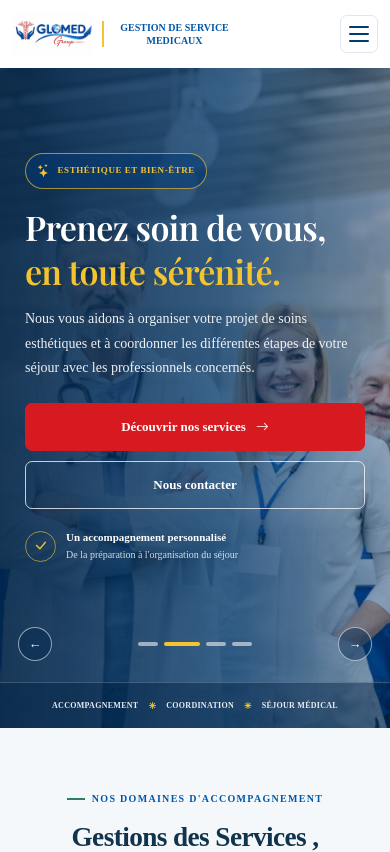
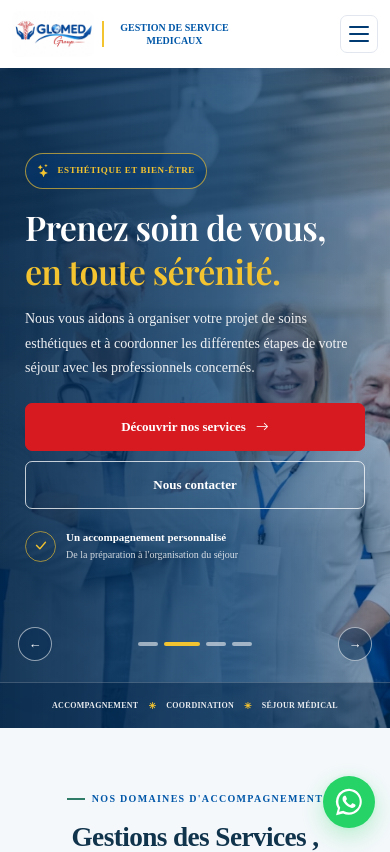
Before and after one commit to Belajouza-foued/glomed-medical, a Next.js app: page / in a window 390 px wide. Shown: the top 852 px of the page. Built offline with nearby package versions, Linux system fonts and the light colour scheme.

Commit message:
fixer boutton whatsapp

```diff
--- /dev/null
+++ b/app/components/WhatsAppButton.jsx
@@ -0,0 +1,39 @@
+
+"use client";
+
+import "./css/WhatsAppButton.css";
+
+export default function WhatsAppButton() {
+  const phoneNumber = "21693767950";
+
+  const message = encodeURIComponent(
+    "Bonjour Glomed Group, je souhaite obtenir des informations concernant un séjour médical en Tunisie."
+  );
+
+  const whatsappUrl = `https://wa.me/${phoneNumber}?text=${message}`;
+
+  return (
+    <a
+      href={whatsappUrl}
+      target="_blank"
+      rel="noopener noreferrer"
+      aria-label="Contacter Glomed Group sur WhatsApp"
+      title="Contacter Glomed Group sur WhatsApp"
+      className="glomed-whatsapp"
+    >
+    <svg
+  xmlns="http://www.w3.org/2000/svg"
+  width="32"
+  height="32"
+  viewBox="0 0 24 24"
+  fill="currentColor"
+  aria-hidden="true"
+>
+  <path d="M12.04 2a9.8 9.8 0 0 0-8.37 14.9L2.3 22l5.23-1.37A9.8 9.8 0 1 0 12.04 2Zm0 17.8a8 8 0 0 1-4.08-1.12l-.29-.17-3.1.81.83-3.02-.19-.31A8 8 0 1 1 12.04 19.8Zm4.39-5.99c-.24-.12-1.42-.7-1.64-.78-.22-.08-.38-.12-.54.12-.16.24-.62.78-.76.94-.14.16-.28.18-.52.06-.24-.12-1.02-.38-1.94-1.2-.72-.64-1.2-1.43-1.34-1.67-.14-.24-.01-.37.1-.49.11-.1.24-.28.36-.42.12-.14.16-.24.24-.4.08-.16.04-.3-.02-.42-.06-.12-.54-1.3-.74-1.78-.2-.47-.4-.4-.54-.41h-.46c-.16 0-.42.06-.64.3-.22.24-.84.82-.84 2s.86 2.32.98 2.48c.12.16 1.69 2.58 4.1 3.62.57.25 1.02.4 1.37.51.58.18 1.1.16 1.51.1.46-.07 1.42-.58 1.62-1.14.2-.56.2-1.04.14-1.14-.06-.1-.22-.16-.46-.28Z" />
+</svg>
+      <span className="glomed-whatsapp-tooltip">
+        Contactez-nous sur WhatsApp
+      </span>
+    </a>
+  );
+}
--- /dev/null
+++ b/app/components/css/WhatsAppButton.css
@@ -0,0 +1,135 @@
+
+/* ========================================
+   WHATSAPP FLOATING BUTTON — GLOMED
+======================================== */
+
+.glomed-whatsapp {
+  position: fixed;
+  right: 24px;
+  bottom: 24px;
+  z-index: 9999;
+
+  display: flex;
+  align-items: center;
+  justify-content: center;
+
+  width: 60px;
+  height: 60px;
+  border-radius: 50%;
+
+  background: #25D366;
+  color: #fff;
+  font-size: 32px;
+  text-decoration: none;
+
+  box-shadow: 0 8px 25px rgba(37, 211, 102, 0.35);
+
+  transition:
+    transform 0.3s ease,
+    background 0.3s ease,
+    box-shadow 0.3s ease;
+
+  animation: glomed-whatsapp-pulse 2.5s infinite;
+}
+
+.glomed-whatsapp:hover {
+  background: #128C7E;
+  color: #fff;
+  transform: translateY(-4px) scale(1.06);
+  box-shadow: 0 12px 30px rgba(18, 140, 126, 0.4);
+  animation: none;
+}
+
+.glomed-whatsapp i {
+  line-height: 1;
+}
+
+/* Tooltip desktop */
+
+.glomed-whatsapp-tooltip {
+  position: absolute;
+  right: 72px;
+  top: 50%;
+  transform: translate(8px, -50%);
+
+  width: max-content;
+  max-width: 230px;
+  padding: 10px 14px;
+  border-radius: 8px;
+
+  background: #123D32;
+  color: #fff;
+  font-family: inherit;
+  font-size: 13px;
+  font-weight: 600;
+
+  opacity: 0;
+  visibility: hidden;
+  pointer-events: none;
+
+  transition:
+    opacity 0.25s ease,
+    transform 0.25s ease,
+    visibility 0.25s ease;
+}
+
+.glomed-whatsapp:hover .glomed-whatsapp-tooltip,
+.glomed-whatsapp:focus-visible .glomed-whatsapp-tooltip {
+  opacity: 1;
+  visibility: visible;
+  transform: translate(0, -50%);
+}
+
+/* Animation discrète */
+
+@keyframes glomed-whatsapp-pulse {
+  0%, 100% {
+    box-shadow: 0 8px 25px rgba(37, 211, 102, 0.30);
+  }
+
+  50% {
+    box-shadow: 0 8px 25px rgba(37, 211, 102, 0.30),
+                0 0 0 10px rgba(37, 211, 102, 0.10);
+  }
+}
+
+/* Tablette */
+
+@media (max-width: 768px) {
+  .glomed-whatsapp {
+    right: 18px;
+    bottom: 20px;
+    width: 56px;
+    height: 56px;
+    font-size: 29px;
+  }
+}
+
+/* Mobile */
+
+@media (max-width: 480px) {
+  .glomed-whatsapp {
+    right: 15px;
+    bottom: 16px;
+    width: 52px;
+    height: 52px;
+    font-size: 27px;
+  }
+
+  .glomed-whatsapp-tooltip {
+    display: none;
+  }
+}
+
+/* Respect des préférences d'accessibilité */
+
+@media (prefers-reduced-motion: reduce) {
+  .glomed-whatsapp {
+    animation: none;
+    transition: none;
+  }
+}
+.glomed-whatsapp {
+  background: #25D366;
+  color: #fff;
+}
--- a/app/layout.tsx
+++ b/app/layout.tsx
@@ -3,6 +3,7 @@ import { Geist, Geist_Mono } from "next/font/google";
 import "bootstrap-icons/font/bootstrap-icons.css";
 import { LanguageProvider } from "./contexts/LanguageContext";
 import "./globals.css";
+import WhatsAppButton from "./components/WhatsAppButton";
 
 const geistSans = Geist({
   variable: "--font-geist-sans",
@@ -29,6 +30,7 @@ export default function RootLayout({ children }: LayoutProps<"/">) {
   <LanguageProvider>
     {children}
   </LanguageProvider>
+    <WhatsAppButton />
 </body>
     </html>
   );
```
